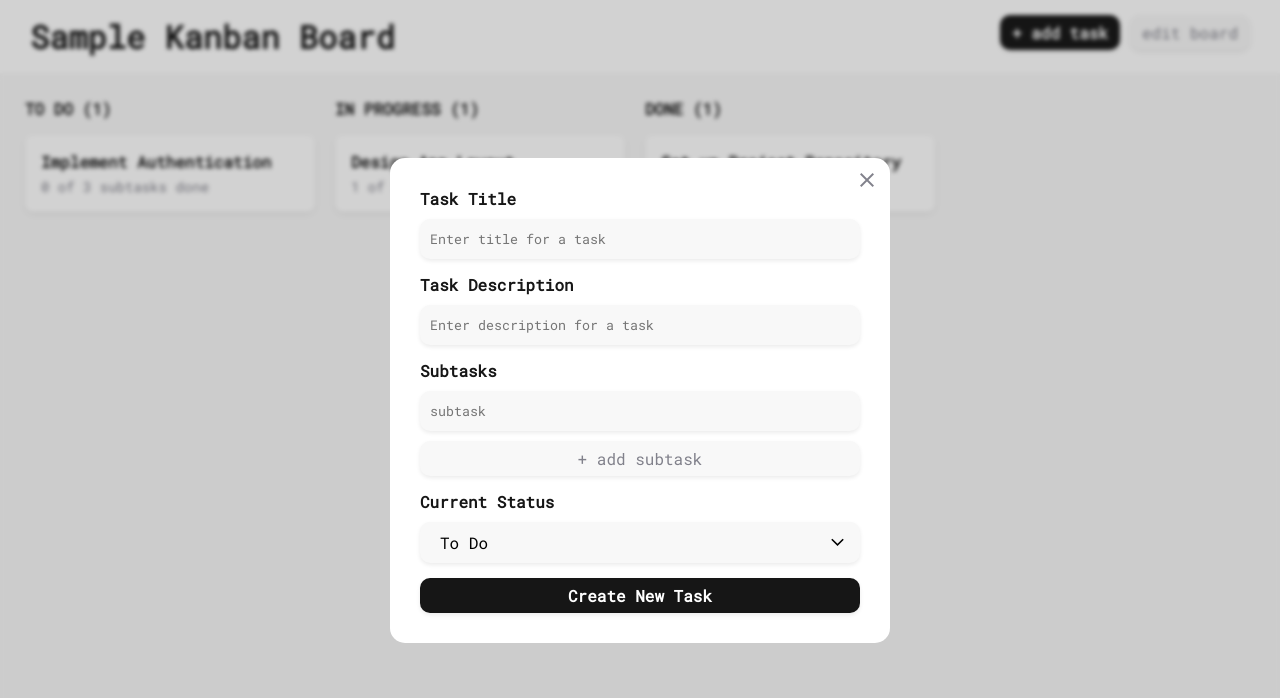
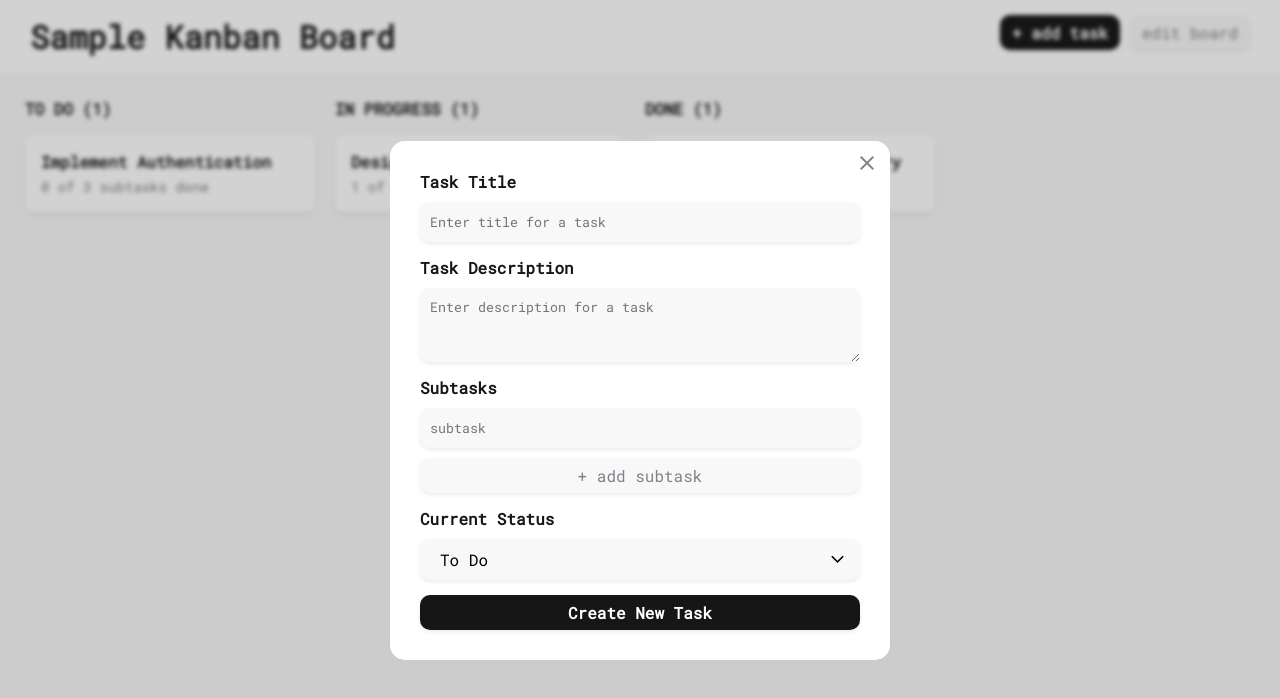
Before and after one commit to aniamarkh/kanban-board, a Vue app: page / in a window 1280 px wide. Both pictures are taken after a click on the element "+ add task". Shown: the top 698 px of the page. Built offline with nearby package versions, Linux system fonts and the light colour scheme.

Commit message:
fix: some TS issues

```diff
--- a/src/components/ButtonComponent.vue
+++ b/src/components/ButtonComponent.vue
@@ -7,7 +7,7 @@ const props = defineProps({
     required: true,
   },
   type: {
-    type: String,
+    type: String as () => 'button' | 'submit' | 'reset',
     default: 'button',
   },
 });
--- a/src/components/forms/StatusSelect.vue
+++ b/src/components/forms/StatusSelect.vue
@@ -1,24 +1,25 @@
-<script setup>
-import { defineProps, computed, ref } from 'vue';
+<script setup lang="ts">
+import { computed, ref } from 'vue';
 import { useBoardStore } from '@/stores/boardStore';
+import type { Column, Task } from '@/types/types';
 
 const props = defineProps({
   task: {
-    type: Object,
+    type: Object as () => Task | null,
     default: null,
   },
 });
 
+const emit = defineEmits(['statusChange']);
+
 const boardStore = useBoardStore();
 const columns = computed(() => boardStore.getBoard.columns);
 const selectedColumnId = ref(
-  props.task ? boardStore.getColumnForTask(props.task.id).id : columns.value[0].id
+  props.task ? (boardStore.getColumnForTask(props.task.id) as Column).id : columns.value[0].id
 );
 
-const emit = defineEmits(['statusChange']);
-
-const onStatusChange = (event) => {
-  const targetColumnId = Number(event.target.value);
+const onStatusChange = (event: Event) => {
+  const targetColumnId = Number((event.target as HTMLSelectElement).value);
   selectedColumnId.value = targetColumnId;
   if (props.task) {
     boardStore.moveTask({ taskId: props.task.id, targetColumnId: targetColumnId });
--- a/src/components/forms/TextInput.vue
+++ b/src/components/forms/TextInput.vue
@@ -1,19 +1,3 @@
-<template>
-  <div class="text-input__wrapper">
-    <label class="text-input__label" v-if="inputName" :for="inputName">
-      {{ inputName }}
-    </label>
-    <input
-      :class="inputClass"
-      :id="inputName"
-      :value="modelValue"
-      @input="onInput($event)"
-      v-bind="$attrs"
-    />
-    <p class="text-input__error" v-if="isError">This field is required</p>
-  </div>
-</template>
-
 <script setup lang="ts">
 import { computed } from 'vue';
 const props = defineProps({
@@ -31,8 +15,9 @@ const props = defineProps({
 
 const emit = defineEmits(['update:modelValue', 'inputChange']);
 
-const onInput = (e) => {
-  emit('update:modelValue', e.target.value);
+const onInput = (event: Event) => {
+  const target = event.target as HTMLTextAreaElement;
+  emit('update:modelValue', target.value);
   emit('inputChange');
 };
 
@@ -40,6 +25,22 @@ const inputClass = computed(() => {
   return props.isError ? 'text-input__input--error' : 'text-input__input';
 });
 </script>
+
+<template>
+  <div class="text-input__wrapper">
+    <label class="text-input__label" v-if="inputName" :for="inputName">
+      {{ inputName }}
+    </label>
+    <input
+      :class="inputClass"
+      :id="inputName"
+      :value="modelValue"
+      @input="onInput($event)"
+      v-bind="$attrs"
+    />
+    <p class="text-input__error" v-if="isError">This field is required</p>
+  </div>
+</template>
 
 <style scoped lang="scss">
 @import '@/assets/_config.scss';
--- a/src/components/forms/TextareaInput.vue
+++ b/src/components/forms/TextareaInput.vue
@@ -1,3 +1,17 @@
+<script setup lang="ts">
+defineProps({
+  modelValue: String,
+  inputName: String,
+});
+
+const emit = defineEmits(['update:modelValue']);
+
+const onInput = (event: Event) => {
+  const target = event.target as HTMLTextAreaElement;
+  emit('update:modelValue', target.value);
+};
+</script>
+
 <template>
   <div class="textarea-input__wrapper">
     <label class="textarea-input__label" v-if="inputName" :for="inputName">
@@ -8,18 +22,11 @@
       rows="3"
       :id="inputName"
       :value="modelValue"
-      @input="$emit('update:modelValue', $event.target.value)"
+      @input="onInput"
       v-bind="$attrs"
     />
   </div>
 </template>
-
-<script setup lang="ts">
-defineProps({
-  modelValue: String,
-  inputName: String,
-});
-</script>
 
 <style scoped lang="scss">
 @import '@/assets/_config.scss';
--- a/src/components/modals/DropdownMenu.vue
+++ b/src/components/modals/DropdownMenu.vue
@@ -1,6 +1,7 @@
 <script setup lang="ts">
 import { computed, ref } from 'vue';
-import { useModalsStore } from '@/stores/modalsStore.ts';
+import { useModalsStore } from '@/stores/modalsStore';
+import type { Task } from '@/types/types';
 
 defineProps<{ target: String }>();
 
@@ -15,7 +16,7 @@ const closeDropdown = () => {
 
 const modalsStore = useModalsStore();
 const openDeleteModal = () => {
-  modalsStore.openModal('DeleteNode', modalsStore.modalData);
+  modalsStore.openModal('DeleteNode', modalsStore.modalData as Task);
 };
 </script>
 
@@ -33,6 +34,7 @@ const openDeleteModal = () => {
 
 <style scoped lang="scss">
 @import '@/assets/_config.scss';
+
 .dropdown__wrapper {
   @include flex-row;
   height: auto;
@@ -48,6 +50,7 @@ const openDeleteModal = () => {
     color: $text-color;
   }
 }
+
 .dropdown {
   position: absolute;
   background-color: $bg-color;
--- a/src/components/modals/SubtaskCheckbox.vue
+++ b/src/components/modals/SubtaskCheckbox.vue
@@ -1,4 +1,4 @@
-<script setup>
+<script setup lang="ts">
 import { computed } from 'vue';
 import { useBoardStore } from '@/stores/boardStore';
 const props = defineProps({
@@ -15,7 +15,7 @@ const props = defineProps({
 const boardStore = useBoardStore();
 const toggleSubtask = () => {
   const subtaskNode = boardStore.getSubtask(props.taskId, props.subtask.id);
-  subtaskNode.done = !subtaskNode.done;
+  if (subtaskNode) subtaskNode.done = !subtaskNode.done;
 };
 
 const labelClass = computed(() => {
@@ -64,6 +64,7 @@ const labelClass = computed(() => {
 
 .subtask__input {
   display: none;
+
   &:checked + .subtask__checkbox {
     &:after {
       top: 0;
@@ -81,6 +82,7 @@ const labelClass = computed(() => {
   position: relative;
   overflow: hidden;
   cursor: pointer;
+
   &:after {
     background-color: $dark-grey;
     width: 10px;
--- a/src/components/modals/TaskFormModal.vue
+++ b/src/components/modals/TaskFormModal.vue
@@ -6,6 +6,7 @@ import { useBoardStore } from '@/stores/boardStore';
 import ButtonComponent from '../ButtonComponent.vue';
 import StatusSelect from '../forms/StatusSelect.vue';
 import TextInput from '../forms/TextInput.vue';
+import TextareaInput from '../forms/TextareaInput.vue';
 
 const boardStore = useBoardStore();
 const formState: FormState = reactive({
@@ -24,7 +25,7 @@ const formState: FormState = reactive({
   statusColumnId: boardStore.getBoard.columns[0].id,
   isTitleError: false,
 });
-const titleInput: Ref<string | null> = ref(null);
+const titleInput: Ref<string> = ref('');
 
 const addSubtaskInput = () => {
   formState.task.subtasks.push({ id: 0, title: '', done: false });
@@ -87,7 +88,7 @@ const onFormSubmit = () => {
         inputName="Task Title"
         placeholder="Enter title for a task"
       />
-      <TextInput
+      <TextareaInput
         v-model="formState.task.desc"
         inputName="Task Description"
         placeholder="Enter description for a task"
--- a/tsconfig.app.json
+++ b/tsconfig.app.json
@@ -16,6 +16,7 @@
       "@/*": [
         "./src/*"
       ]
-    }
+    },
+    "ignoreDeprecations": "5.0"
   }
 }
```
